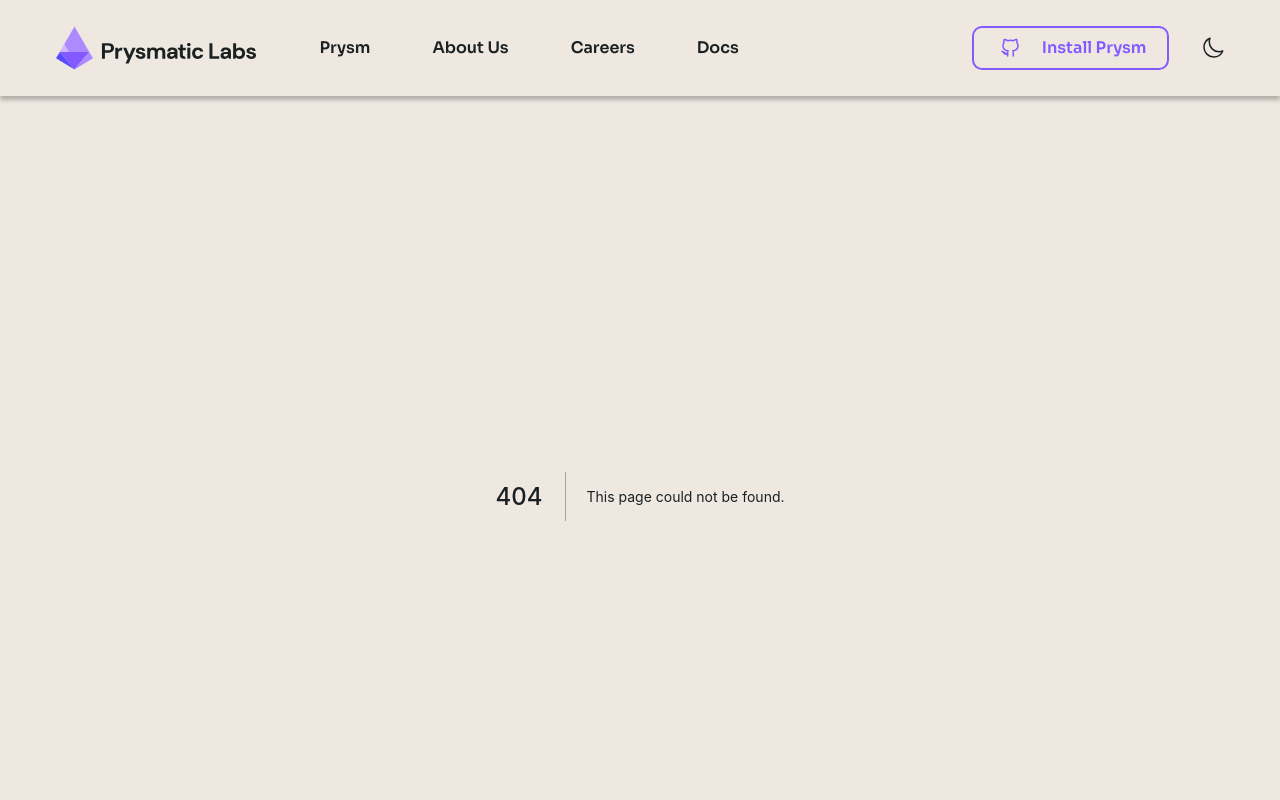
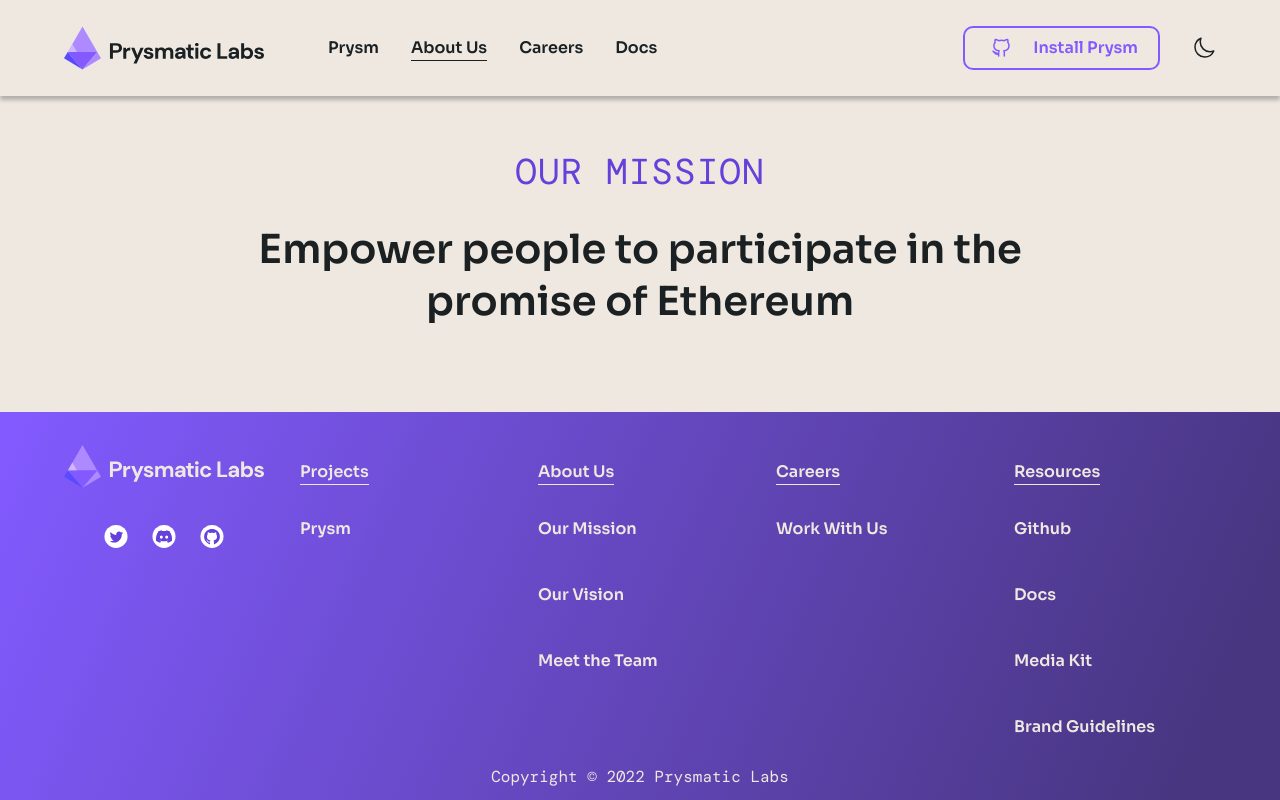
Before and after one commit to Nagalsky/prysmatic, a Next.js app: page /about in a window 1280 px wide. Before the commit this address had no page. Shown: the top 800 px of the page. Built offline with nearby package versions, Linux system fonts and the light colour scheme.

Commit message:
fix container for header and footer

```diff
--- /dev/null
+++ b/src/pages/about.js
@@ -0,0 +1,16 @@
+import Head from 'next/head'
+import AboutOurMission from '../sections/about-our-mission'
+
+export default function Home() {
+  return (
+    <>
+      <Head>
+        <title>Prysmatic about us page</title>
+        <meta name="description" content="Generated by create next app" />
+        <link rel="icon" href="/favicon.ico" />
+      </Head>
+
+      <AboutOurMission />
+    </>
+  )
+}
--- /dev/null
+++ b/src/sections/about-our-mission.js
@@ -0,0 +1,17 @@
+import Image from 'next/image'
+
+export default function AboutOurMission({ ...restProps }) {
+  return (
+    <section className="py-5 md:pt-16 text-center" {...restProps}>
+      <div className="container">
+        <h3 className="uppercase font-subheading text-[20px] md:text-[26px] lg:text-[36px] text-purple-600 dark:text-sky-600 mb-[20px] md:mb-[40px] tracking-[1.08px]">
+          our mission
+        </h3>
+
+        <h2 className="text-[20px] md:text-[30px] lg:text-[40px] font-heading mb-8 md:mb-16 mx-auto max-w-[800px] leading-[1.3]">
+          Empower people to participate in the promise of Ethereum
+        </h2>
+      </div>
+    </section>
+  )
+}
--- a/src/sections/footer.js
+++ b/src/sections/footer.js
@@ -9,7 +9,7 @@
       className="bg-footer-gradient text-semi-white py-[20px] md:py-8 shrink-0"
       {...restProps}
     >
-      <div className="container">
+      <div className="px-4 lg:px-8 xl:px-16">
         <div className="grid md:grid-cols-[200px_1fr] xxl:grid-cols-2 gap-9 xxl:gap-0">
           <div className="w-[200px] mx-auto lg:ml-0 flex flex-col items-center gap-9">
             <FooterLogo />
@@ -39,7 +39,7 @@
             </div>
           </div>
 
-          <div className="grid md:grid-cols-4 gap-[10px] md:gap-4 lg:gap-9 md:pt-4 [&>*]:text-base [&>*]:font-heading text-center md:text-start">
+          <div className="grid md:grid-cols-2 lg:grid-cols-4 gap-[10px] md:gap-4 lg:gap-9 md:pt-4 [&>*]:text-base [&>*]:font-heading text-center md:text-start">
             <div>
               <h3 className="border-b-semi-white border-b inline-block px-3 md:px-0 mb-4">
                 Projects
--- a/src/sections/header.js
+++ b/src/sections/header.js
@@ -19,6 +19,11 @@
 
   const { systemTheme, theme, setTheme } = useTheme()
   const [mounted, setMounted] = useState(false)
+
+  const toggleMobileMenu = () => {
+    setIsOpened(!isOpened)
+    document.body.classList.toggle('overflow-hidden')
+  }
 
   useEffect(() => {
     setMounted(true)
@@ -45,11 +50,12 @@
   }
 
   return (
+    <>
       <header
-      className="bg-semi-white dark:bg-dark-500 text-dark-500 dark:text-semi-white text-base font-heading shadow-[0_4px_4px_0_rgba(0,0,0,0.25)] py-[20px] lg:py-[26px] relative shrink-0"
+        className="bg-semi-white dark:bg-dark-500 text-dark-500 dark:text-semi-white text-base font-heading shadow-[0_4px_4px_0_rgba(0,0,0,0.25)] py-[20px] lg:py-[26px] relative shrink-0 z-50"
         {...restProps}
       >
-      <div className="container flex items-center gap-4 lg:gap-16 xxl:gap-[268px]">
+        <div className="px-4 lg:px-8 xl:px-16 flex items-center gap-4 lg:gap-16 xxl:gap-[268px]">
           <Link href="/">
             <a className="block w-[130px] md:w-[200px] shrink-0">
               <svg
@@ -105,7 +111,7 @@
             <div className="flex">{renderThemeChanger()}</div>
 
             <button
-            onClick={() => setIsOpened(!isOpened)}
+              onClick={toggleMobileMenu}
               type="button"
               className="inline-flex items-center justify-center rounded-full border border-yellow-600 bg-yellow-500 w-8 h-8 text-dark-500"
             >
@@ -122,15 +128,15 @@
               isOpened ? 'flex' : 'hidden'
             } grow flex-col items-start lg:flex lg:flex-row lg:items-center lg:justify-end absolute lg:static top-full bg-semi-white dark:bg-body-gradient lg:bg-transparent lg:dark:bg-none lg:dark:bg-transparent w-full lg:w-auto z-[50] left-0 p-[20px] lg:p-0 max-h-[calc(100vh_-_72px)] overflow-auto shadow-[0_4px_4px_0_rgba(0,0,0,0.25)_inset] lg:shadow-none`}
           >
-          <nav className="flex flex-col lg:flex-row [&>*]:py-[12px] lg:[&>*]:py-0 gap-4 lg:gap-8 xl:gap-[62px] w-full lg:w-auto [&>*]:transition [&>*]:flex lg:[&>*]:inline-flex [&>*]:justify-between [&>*]:items-center grow">
+            <nav className="flex flex-col lg:flex-row [&>*]:py-[12px] lg:[&>*]:py-0 gap-4 xl:gap-8 xxl:gap-[62px] w-full lg:w-auto [&>*]:transition [&>*]:flex lg:[&>*]:inline-flex [&>*]:justify-between [&>*]:items-center grow">
               <Link href="/">
                 <a
                   onClick={() => setIsOpened(false)}
                   className={`${
-                  router.asPath === '/'
-                    ? 'lg:border-b-dark-500 lg:dark:border-b-semi-white lg:border-b'
-                    : ''
-                } text-dark-500 dark:text-white dark:hover:text-white`}
+                    router.pathname === '/'
+                      ? 'lg:border-b-dark-500 lg:dark:border-b-semi-white'
+                      : 'lg:border-b-transparent'
+                  } text-dark-500 dark:text-white dark:hover:text-white lg:border-b`}
                 >
                   Prysm
                   <ArrowRight className="w-8 h-8 lg:hidden" />
@@ -140,10 +146,10 @@
                 <a
                   onClick={() => setIsOpened(false)}
                   className={`${
-                  router.asPath === '/about'
-                    ? 'lg:border-b-semi-white lg:border-b'
-                    : ''
-                } text-dark-500 dark:text-white dark:hover:text-white`}
+                    router.pathname === '/about'
+                      ? 'lg:border-b-dark-500 lg:dark:border-b-semi-white'
+                      : 'lg:border-b-transparent'
+                  } text-dark-500 dark:text-white dark:hover:text-white lg:border-b`}
                 >
                   About Us
                   <ArrowRight className="w-8 h-8 lg:hidden" />
@@ -153,10 +159,10 @@
                 <a
                   onClick={() => setIsOpened(false)}
                   className={`${
-                  router.asPath === '/careers'
-                    ? 'lg:border-b-semi-white lg:border-b'
-                    : ''
-                } text-dark-500 dark:text-white dark:hover:text-white`}
+                    router.pathname === '/careers'
+                      ? 'lg:border-b-dark-500 lg:dark:border-b-semi-white'
+                      : 'lg:border-b-transparent'
+                  } text-dark-500 dark:text-white dark:hover:text-white lg:border-b`}
                 >
                   Careers
                   <ArrowRight className="w-8 h-8 lg:hidden" />
@@ -166,10 +172,10 @@
                 <a
                   onClick={() => setIsOpened(false)}
                   className={`${
-                  router.asPath === '/docs'
-                    ? 'lg:border-b-semi-white lg:border-b'
-                    : ''
-                } text-dark-500 dark:text-white dark:hover:text-white`}
+                    router.pathname === '/docs'
+                      ? 'lg:border-b-dark-500 lg:dark:border-b-semi-white'
+                      : 'lg:border-b-transparent'
+                  } text-dark-500 dark:text-white dark:hover:text-white lg:border-b`}
                 >
                   Docs
                   <ArrowRight className="w-8 h-8 lg:hidden" />
@@ -189,5 +195,13 @@
           </div>
         </div>
       </header>
+
+      {isOpened && (
+        <div
+          className="fixed h-full w-full left-0 top-0 bg-dark-500/50 z-30 lg:hidden"
+          onClick={toggleMobileMenu}
+        ></div>
+      )}
+    </>
   )
 }
--- a/src/sections/prysm-develop.js
+++ b/src/sections/prysm-develop.js
@@ -1,4 +1,3 @@
-import React from 'react'
 import Image from 'next/image'
 
 export default function PrysmDevelop({ ...restProps }) {
@@ -8,7 +7,7 @@
       {...restProps}
     >
       <div className="container">
-        <h3 className="uppercase font-subheading text-[20px] md:text-[26px] lg:text-[36px] text-sky-600 mb-[20px] md:mb-[40px] tracking-[1.08px]">
+        <h3 className="uppercase font-subheading text-[20px] md:text-[26px] lg:text-[36px] text-purple-600 dark:text-sky-600 mb-[20px] md:mb-[40px] tracking-[1.08px]">
           DEVELOP
         </h3>
 
--- a/src/sections/prysm-hero.js
+++ b/src/sections/prysm-hero.js
@@ -1,4 +1,3 @@
-import React from 'react'
 import Image from 'next/image'
 import Link from 'next/link'
 import { ArrowRight, GitHub } from '../lib/icons'
@@ -18,6 +17,7 @@
           quality={100}
           layout="responsive"
           priority={true}
+          className="hue-rotate-180 invert dark:hue-rotate-0 dark:invert-0"
         />
       </div>
 
@@ -28,10 +28,10 @@
           </h1>
           <h2 className="font-heading text-[30px] sm:text-[26px] lg:text-[40px] xl:text-[48px] leading-[1.6] md:leading-[1.4] mb-[20px] md:mb-[40px]">
             Run NODE
-            <span className="inline-block bg-semi-white align-super w-[50px] lg:w-[90px] h-[7px] ml-2 relative top-[2px] md:top-0"></span>
+            <span className="inline-block bg-dark-500 dark:bg-semi-white align-super w-[50px] lg:w-[90px] h-[7px] ml-2 relative top-[2px] md:top-0"></span>
             <span className="block">
               and use{' '}
-              <span className="text-sky-500 uppercase">
+              <span className="text-purple-500 dark:text-sky-500 uppercase">
                 ETH <span className="block sm:inline">SUSTAINABLY</span>
               </span>
             </span>
--- a/src/sections/prysm-open-source.js
+++ b/src/sections/prysm-open-source.js
@@ -1,4 +1,3 @@
-import React from 'react'
 import Image from 'next/image'
 
 export default function PrysmOpenSource({ ...restProps }) {
@@ -10,8 +9,10 @@
       <div className="container">
         <h2 className="font-heading text-[30px] sm:text-[36px] md:text-[40px] lg:text-[48px] leading-[1.35] mb-[40px]">
           Free .
-          <span className="bg-rose-500 inline-block px-1">Open-Source</span> .
-          Globally
+          <span className="bg-purple-500 dark:bg-rose-500 inline-block px-1">
+            Open-Source
+          </span>{' '}
+          . Globally
           <span className="xl:block">Accessible</span>
         </h2>
         <h3 className="text-[20px] sm:text-[26px] md:text-[30px] lg:text-[40px] mx-auto max-w-[920px] leading-[1.25] mb-[40px] md:mb-16">
@@ -27,6 +28,7 @@
             quality={100}
             layout="responsive"
             priority={true}
+            className="hue-rotate-180 invert dark:hue-rotate-0 dark:invert-0"
           />
         </div>
 
@@ -54,6 +56,7 @@
                 quality={100}
                 layout="responsive"
                 priority={true}
+                className="hue-rotate-180 invert dark:hue-rotate-0 dark:invert-0"
               />
             </div>
             <p className="sm:text-[20px] md:text-[25px] leading-[1.3]">
@@ -61,7 +64,7 @@
               value and reduce emissions by 99.9%
             </p>
           </div>
-          <div className="border-t-[3px] md:border-l-[3px] md:border-t-0 border-dashed border-rose-500"></div>
+          <div className="border-t-[3px] md:border-l-[3px] md:border-t-0 border-dashed border-purple-500 dark:border-rose-500"></div>
           <div className="flex flex-column items-center gap-[20px] justify-center flex-col">
             <div className="w-[90px] md:w-[150px]">
               <Image
@@ -72,6 +75,7 @@
                 quality={100}
                 layout="responsive"
                 priority={true}
+                className="hue-rotate-180 invert dark:hue-rotate-0 dark:invert-0"
               />
             </div>
             <p className="sm:text-[20px] md:text-[25px] leading-[1.3]">
--- a/src/sections/prysm-sponsors.js
+++ b/src/sections/prysm-sponsors.js
@@ -81,7 +81,7 @@
       {...restProps}
     >
       <div className="container">
-        <h3 className="uppercase font-subheading text-[20px] md:text-[26px] lg:text-[36px] text-sky-600 mb-[20px] md:mb-[40px] tracking-[1.08px]">
+        <h3 className="uppercase font-subheading text-[20px] md:text-[26px] lg:text-[36px] text-purple-600 dark:text-sky-600 mb-[20px] md:mb-[40px] tracking-[1.08px]">
           SPONSORS & GRANTS
         </h3>
 
@@ -113,12 +113,12 @@
 
           {loaded && instanceRef.current && (
             <>
-              <div className="hidden md:flex items-center justify-center gap-10 absolute left-0 w-full bottom-[5%] z-20 [&>*]:cursor-pointer [&>*]:rounded-full [&>*]:w-8 [&>*]:h-8 [&>*]:flex [&>*]:items-center [&>*]:justify-center [&>*]:text-dark-500 [&>*]:bg-yellow-500 [&>*]:transition">
+              <div className="hidden md:flex items-center justify-center gap-10 absolute left-0 w-full bottom-[5%] z-20 [&>*]:cursor-pointer [&>*]:rounded-full [&>*]:w-8 [&>*]:h-8 [&>*]:flex [&>*]:items-center [&>*]:justify-center [&>*]:text-semi-white [&>*]:dark:text-dark-500 [&>*]:bg-purple-500 [&>*]:dark:bg-yellow-500 [&>*]:transition">
                 <div
                   onClick={(e) =>
                     e.stopPropagation() || instanceRef.current?.prev()
                   }
-                  className="hover:bg-yellow-600"
+                  className="hover:bg-purple-600 dark:hover:bg-yellow-600"
                 >
                   <ArrowLeft className="w-5 h-5" />
                 </div>
@@ -126,7 +126,7 @@
                   onClick={(e) =>
                     e.stopPropagation() || instanceRef.current?.next()
                   }
-                  className="hover:bg-yellow-600"
+                  className="hover:bg-purple-600 dark:hover:bg-yellow-600"
                 >
                   <ArrowRight className="w-5 h-5" />
                 </div>
--- a/src/sections/prysm-teamwork.js
+++ b/src/sections/prysm-teamwork.js
@@ -17,14 +17,14 @@
               height={100}
               quality={100}
               layout="responsive"
-              className="w-full"
+              className="w-full hue-rotate-180 invert dark:hue-rotate-0 dark:invert-0"
               objectFit="contain"
               priority={true}
             />
           </div>
 
           <div className="space-y-[20px] md:space-y-[40px]">
-            <h3 className="uppercase font-subheading text-[20px] md:text-[26px] lg:text-[36px] text-sky-600 tracking-[1.08px]">
+            <h3 className="uppercase font-subheading text-[20px] md:text-[26px] lg:text-[36px] text-purple-600 dark:text-sky-600 tracking-[1.08px]">
               THE BEST OF TEAMWORK
             </h3>
 
@@ -32,8 +32,10 @@
               Join our contributors
               <span className="block">
                 Let{'’'}s
-                <span className="inline-block bg-semi-white align-super w-[50px] lg:w-[90px] h-[7px] mx-3 relative top-[2px] md:top-0"></span>
-                <span className="uppercase text-rose-500">CO-CREATE</span>
+                <span className="inline-block bg-dark-500 dark:bg-semi-white align-super w-[50px] lg:w-[90px] h-[7px] mx-3 relative top-[2px] md:top-0"></span>
+                <span className="uppercase text-purple-500 dark:text-rose-500">
+                  CO-CREATE
+                </span>
               </span>
             </h2>
 
@@ -45,7 +47,7 @@
 
             <button
               type="button"
-              className="inline-flex items-center gap-1 border-2 rounded-[10px] text-dark-500 transition py-[4px] px-[20px] border-yellow-500 bg-yellow-500 font-heading hover:bg-yellow-600 hover:border-yellow-600"
+              className="inline-flex items-center gap-1 rounded-[10px] text-semi-white dark:text-dark-500 transition py-[6px] px-[20px] bg-purple-500 hover:bg-purple-600 dark:bg-yellow-500 font-heading dark:hover:bg-yellow-600"
             >
               <Discord className="w-8 h-8" />
               Join Our Discord
```
Also changed, not shown: public/images/psysm-infrastructure.png (added), src/lib/icons.js. Lines whose indentation alone changed are shown as unchanged.
